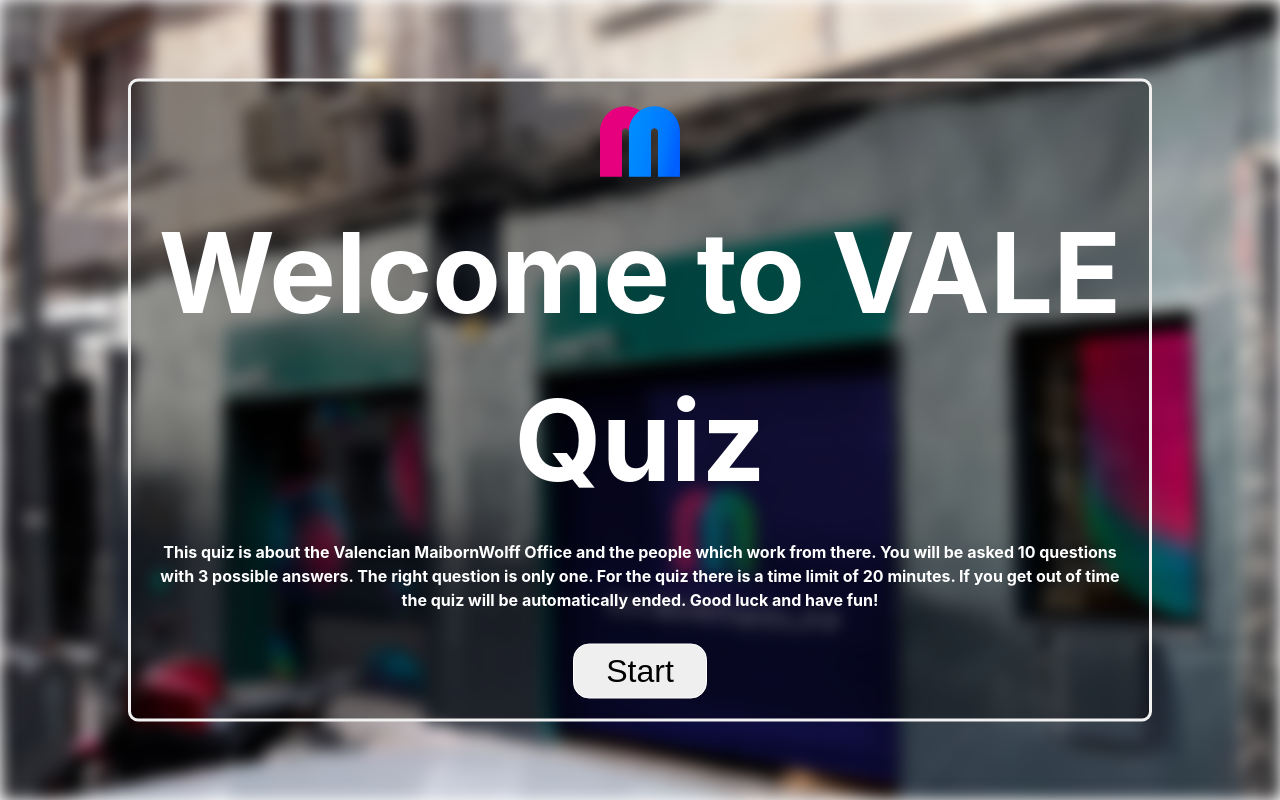
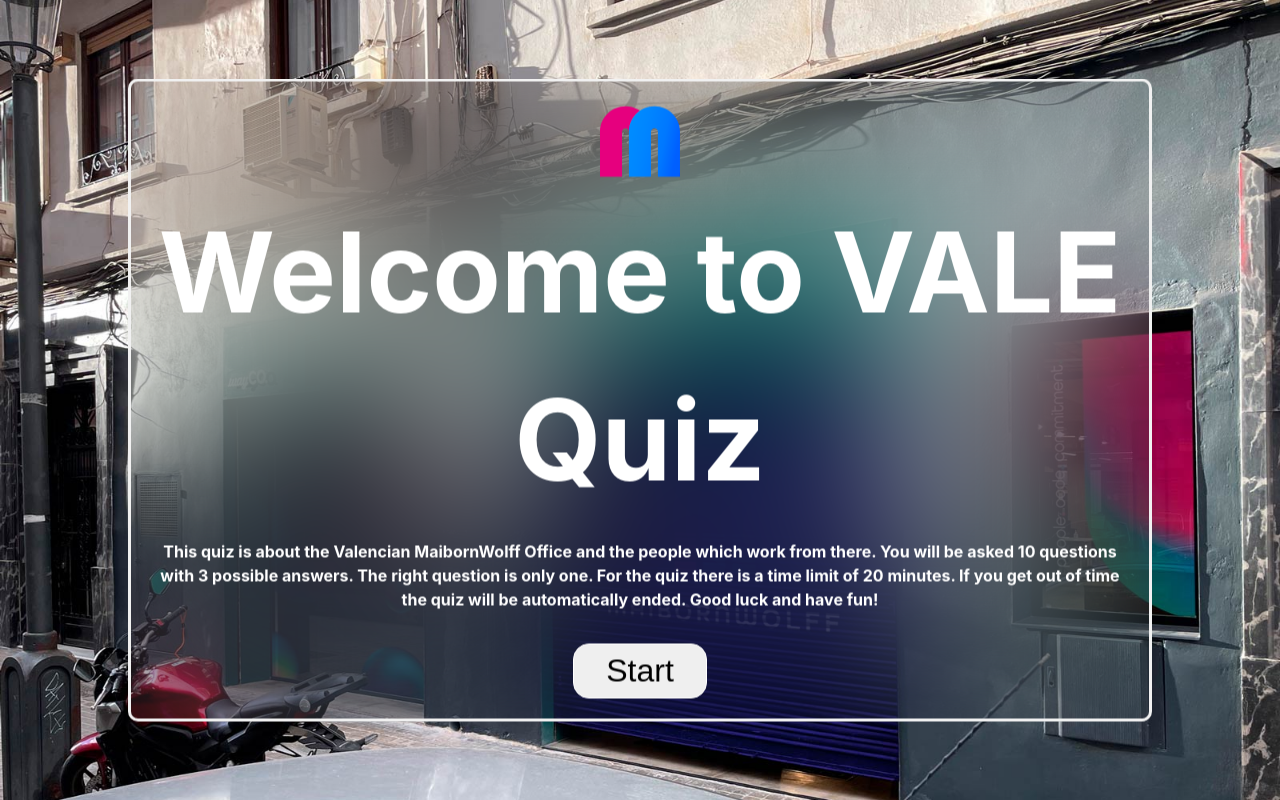
Before and after one commit to yoanastamenova/Flash-Cards-Roadmap, a React (Vite) app: page / in a window 1280 px wide. Built offline with nearby package versions, Linux system fonts and the light colour scheme.

Commit message:
fix: background blur improve

```diff
--- a/src/views/Start/Start.css
+++ b/src/views/Start/Start.css
@@ -4,7 +4,6 @@
 
 .bg-image {
   background-image: url(../../assets/Abastos.jpg);
-  filter: blur(8px);
   background-size: cover;
   background-position: center;
   background-repeat: no-repeat;
@@ -14,7 +13,6 @@
   width: 100%;
   height: 100vh;
   /*Fullviewportheight*/z-index: 1;
-  -webkit-filter: blur(8px);
 }
 
 .logoStart {
@@ -37,9 +35,9 @@
 }
 
 .bg-text {
-  background-color: rgb(0,0,0);
-  background-color: rgba(0,0,0, 0.4);
-  color: white;
+  backdrop-filter: blur(80px);
+  -webkit-backdrop-filter: blur(10px);
+  color: rgb(255, 255, 255);
   font-weight: bold;
   border: 3px solid #f1f1f1;
   position: absolute;
```
